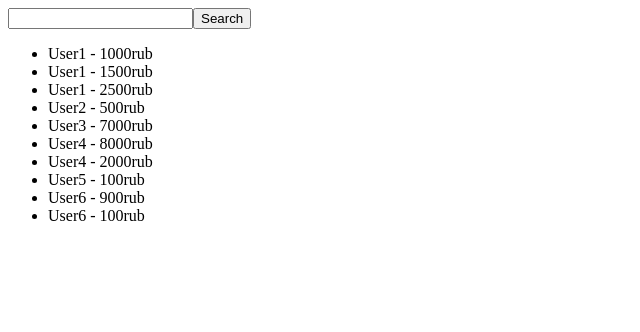
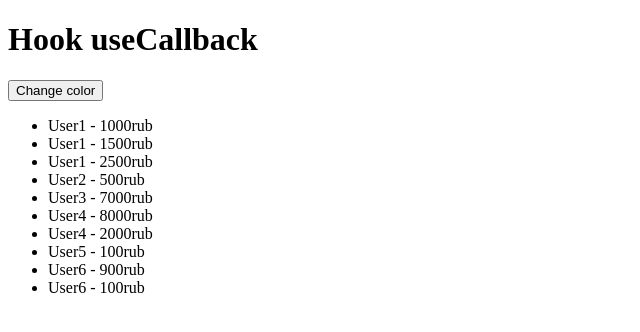
Before and after one commit to EvgeniyBudaev/pro-react-course, a React (Create React App) app: page / in a window 1280 px wide. Shown: the top 332 px of the page, without its empty margins (0-640 px from the left). Built offline with nearby package versions, Linux system fonts and the light colour scheme.

Commit message:
React.memo and React.PureComponent

```diff
--- a/package.json
+++ b/package.json
@@ -9,6 +9,8 @@
     "react": "^18.0.0",
     "react-dom": "^18.0.0",
     "react-scripts": "5.0.0",
+    "sass": "^1.52.1",
+    "sass-loader": "^13.0.0",
     "uuid": "^8.3.2",
     "web-vitals": "^2.1.4"
   },
--- a/src/index.js
+++ b/src/index.js
@@ -1,6 +1,6 @@
 import React from "react";
 import ReactDOM from "react-dom/client";
-import { App } from "./hookUseMemo/App";
+import { App } from "./memoAndPureComponent/App";
 
 const root = ReactDOM.createRoot(document.getElementById("root"));
 
--- /dev/null
+++ b/src/memoAndPureComponent/App.js
@@ -0,0 +1,17 @@
+import React, { useState } from "react";
+import { List } from "./List";
+import { payments } from "./mockData";
+
+export const App = () => {
+  const [isColor, setColor] = useState(false);
+
+  return (
+    <div>
+      <h1 style={{ color: isColor ? "red" : "black" }}>Hook useCallback</h1>
+      <button onClick={() => setColor((prevState) => !prevState)}>
+        Change color
+      </button>
+      <List list={payments} />
+    </div>
+  );
+};
--- /dev/null
+++ b/src/memoAndPureComponent/List.js
@@ -0,0 +1,16 @@
+import React, { memo } from "react";
+import { ListItemFC } from "./ListItemFC";
+import { ListItemCC } from "./ListItemCC";
+
+const ListComponent = ({ list }) => {
+  console.log("List render");
+
+  return (
+    <ul>
+      {list && list.map((item) => <ListItemFC key={item.id} item={item} />)}
+      {/* {list && list.map((item) => <ListItemCC key={item.id} item={item} />)} */}
+    </ul>
+  );
+};
+
+export const List = memo(ListComponent);
--- /dev/null
+++ b/src/memoAndPureComponent/ListItem.scss
@@ -0,0 +1,8 @@
+.ListItem {
+	cursor: pointer;
+	transition: all 0.15s;
+
+	&:hover {
+		background-color: #cccccc;
+	}
+}
--- /dev/null
+++ b/src/memoAndPureComponent/ListItemCC.js
@@ -0,0 +1,10 @@
+import React from "react";
+
+export class ListItemCC extends React.PureComponent {
+  render() {
+    console.log("ListItemCC render");
+    const { item } = this.props;
+
+    return <li className="ListItem">{`${item.name} - ${item.payment}rub`}</li>;
+  }
+}
--- /dev/null
+++ b/src/memoAndPureComponent/ListItemFC.js
@@ -0,0 +1,10 @@
+import React, { memo } from "react";
+import "./ListItem.scss";
+
+const ListItemFCComponent = ({ item }) => {
+  console.log("ListItemFC render");
+
+  return <li className="ListItem">{`${item.name} - ${item.payment}rub`}</li>;
+};
+
+export const ListItemFC = memo(ListItemFCComponent);
--- /dev/null
+++ b/src/memoAndPureComponent/mockData.js
@@ -0,0 +1,12 @@
+export const payments = [
+  { id: "1", name: "User1", payment: "1000" },
+  { id: "2", name: "User1", payment: "1500" },
+  { id: "3", name: "User1", payment: "2500" },
+  { id: "4", name: "User2", payment: "500" },
+  { id: "5", name: "User3", payment: "7000" },
+  { id: "6", name: "User4", payment: "8000" },
+  { id: "7", name: "User4", payment: "2000" },
+  { id: "8", name: "User5", payment: "100" },
+  { id: "9", name: "User6", payment: "900" },
+  { id: "10", name: "User6", payment: "100" },
+];
```
Also changed, not shown: 1 other file (tests, documents, lock files or other folders).
